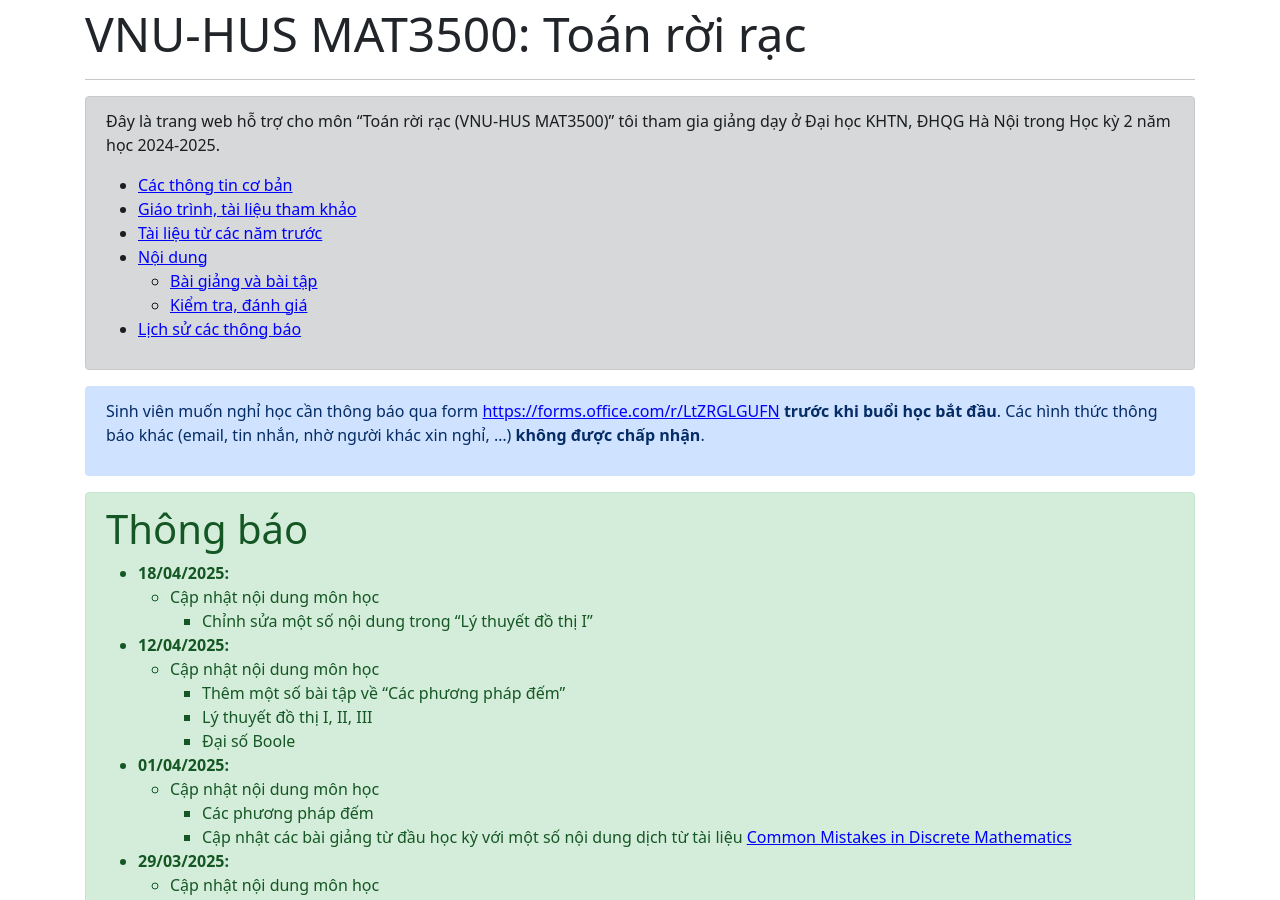
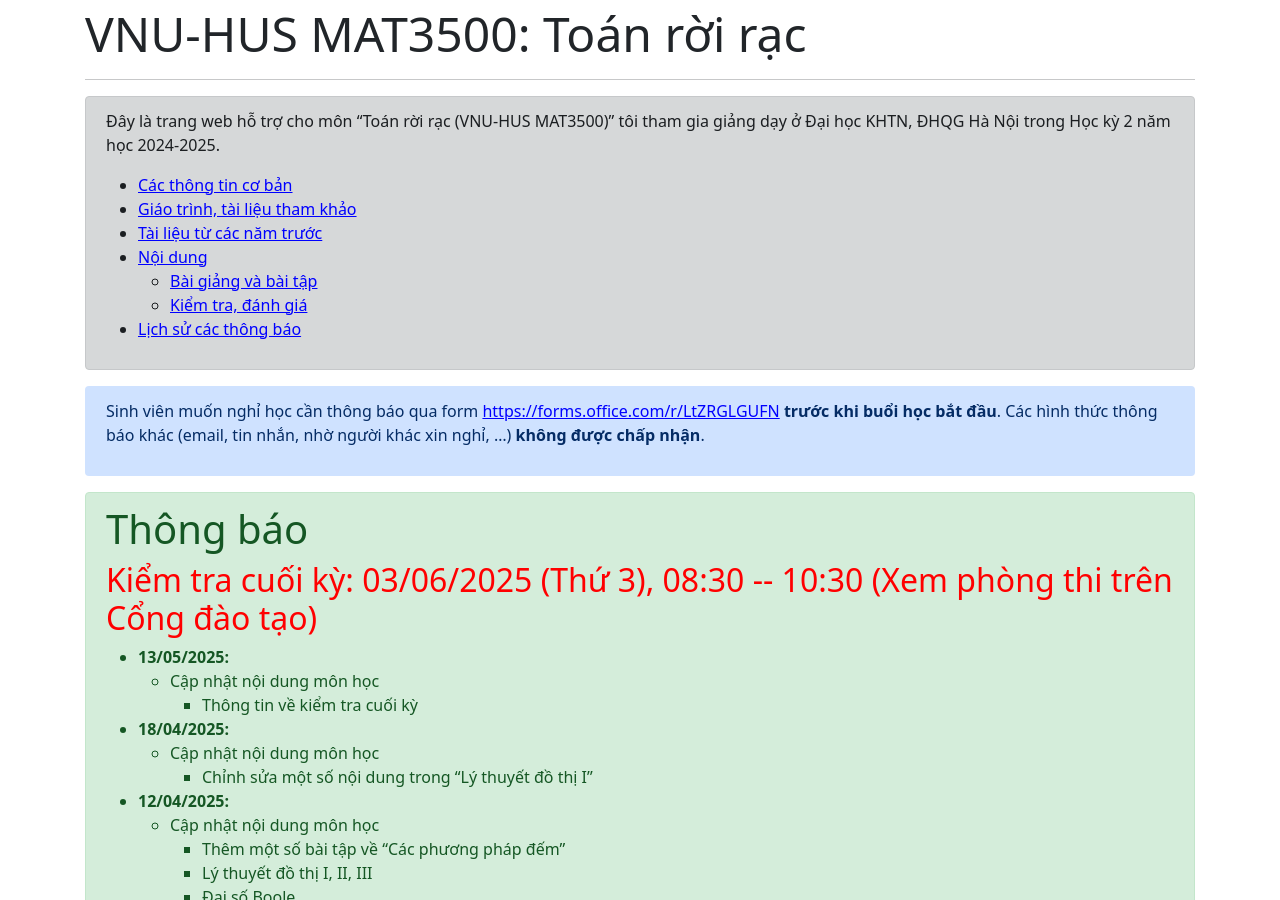
Before and after one commit to hoanganhduc/hoanganhduc.github.io, a Jekyll site: the page built from teaching/VNU-HUS/2025/spring/MAT3500/index.md, in a window 1280 px wide and 900 px high. Built offline with Jekyll 4.4.1, drawn with Linux system fonts in a browser that asks for light colours; nearby versions of some CDN libraries; a style sheet for code colours, icons or effects is not loaded; some of the changed text lies outside the part shown.

Commit message:
Updated @ 2025-05-13  17:38:10 ICT

```diff
--- a/teaching/VNU-HUS/2025/spring/MAT3500/index.md
+++ b/teaching/VNU-HUS/2025/spring/MAT3500/index.md
@@ -1,7 +1,7 @@
 ---
 layout: default
 title: "VNU-HUS MAT3500: Toán rời rạc"
-last_modified_at: 2025-04-18
+last_modified_at: 2025-05-13
 lang: "vi"
 katex: true
 ---
@@ -20,8 +20,13 @@ Sinh viên muốn nghỉ học cần thông báo qua form [https://forms.office.
 <div class="alert alert-success" role="alert" markdown="1">
 <h1>Thông báo</h1>
 
+<h2 style="color:red;">Kiểm tra cuối kỳ: 03/06/2025 (Thứ 3), 08:30 -- 10:30 (Xem phòng thi trên Cổng đào tạo)</h2>
+
 <!-- <h2 style="color:red;">Kiểm tra giữa kỳ: 27/03/2025 (Thứ 5), 16:00 - 16:50 (Tiết 9), Phòng 208-T5</h2> -->
 
+* **13/05/2025:**
+  * Cập nhật nội dung môn học
+    * Thông tin về kiểm tra cuối kỳ
 * **18/04/2025:**
   * Cập nhật nội dung môn học
     * Chỉnh sửa một số nội dung trong "Lý thuyết đồ thị I"
```
Also changed, not shown: other parts of teaching/VNU-HUS/2025/spring/MAT3500/index.md (+1 -1 lines), 2 other files.
